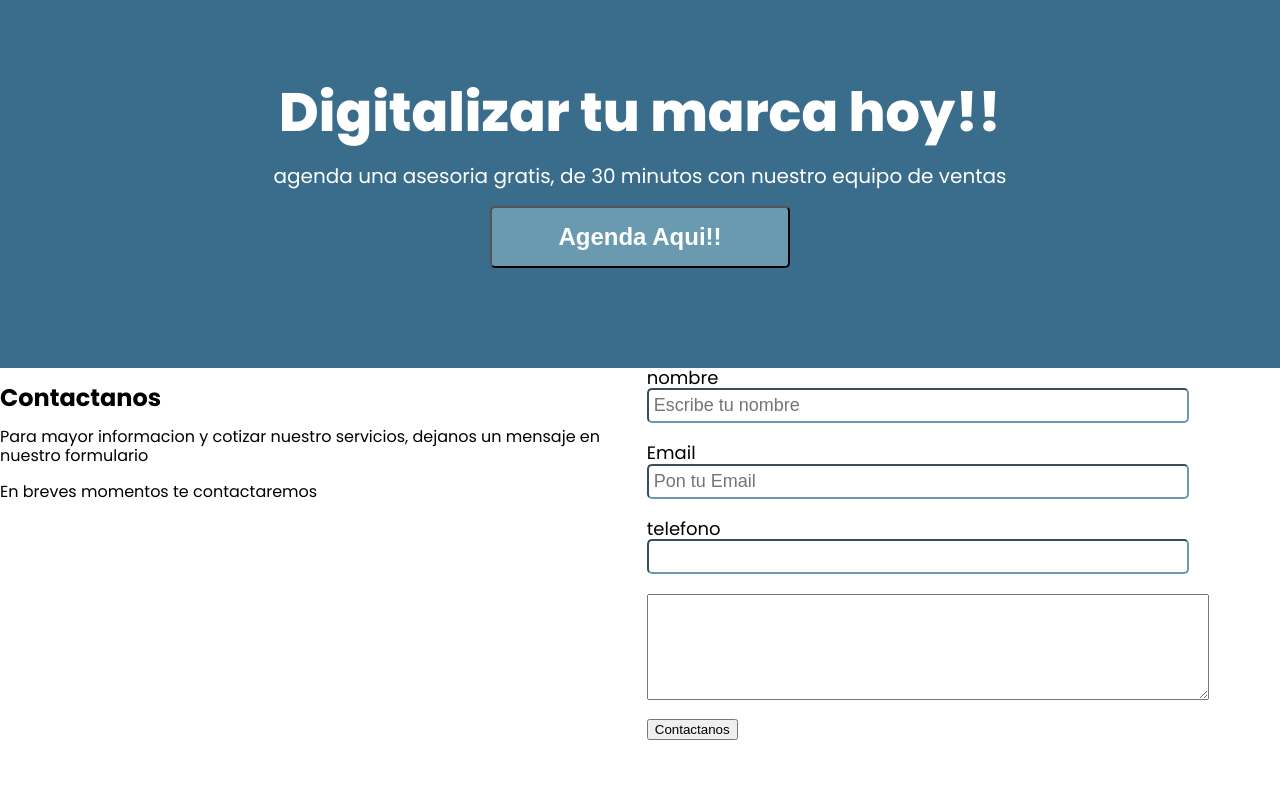
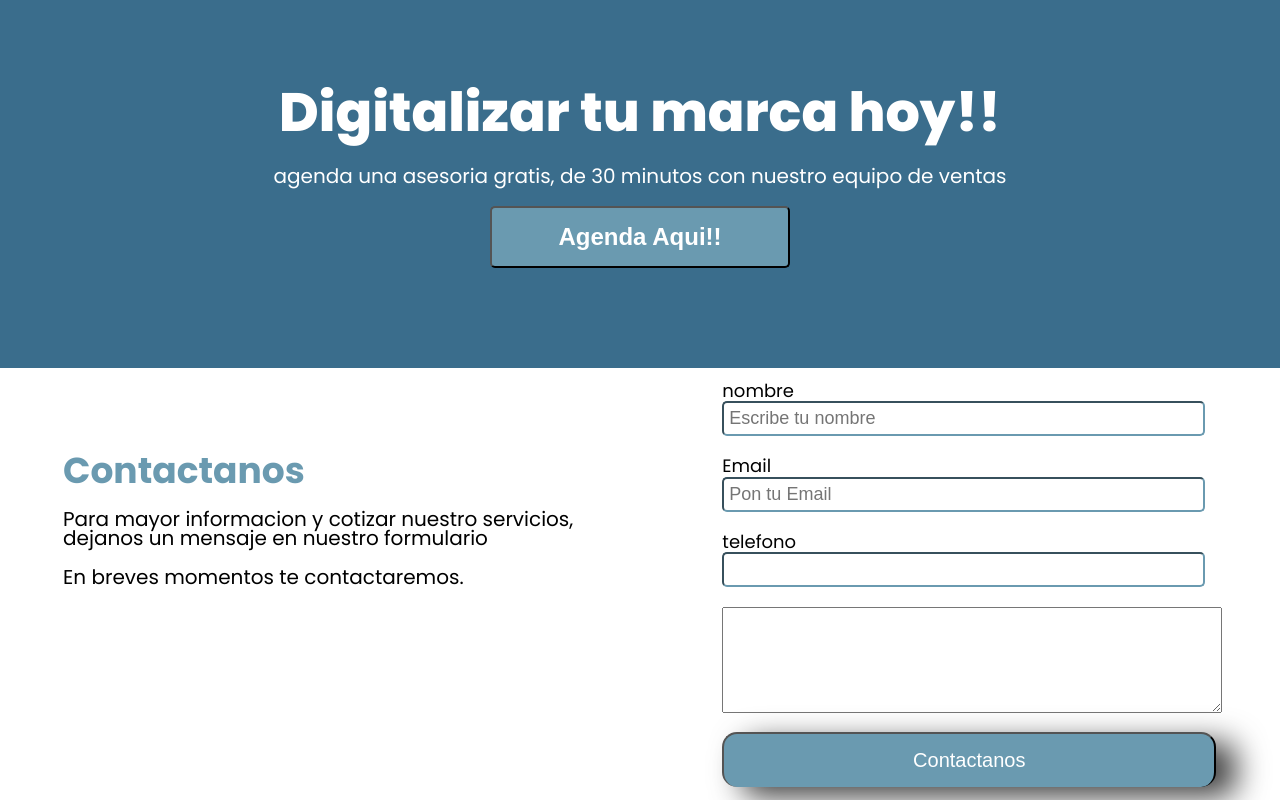
Before and after one commit to Urikrhe/Visionwork2.0, a plain HTML site: page index2.html in a window 1280 px wide. Shown: the part 798-1598 px from the top of the page. Before the commit the page ends 1538 px from the top, so only its background shows below. Drawn offline with Linux system fonts and the light colour scheme.

Commit message:
update sitio

```diff
--- a/assets/css/apariencia.css
+++ b/assets/css/apariencia.css
@@ -242,10 +242,12 @@ font-weight: 800;
 /*ccs seccion contacto*/
 
 .contacto{
+    padding: 10px;
     display: grid;
     grid-template-columns: auto auto;
     width: 94%;
     grid-gap: 20px;
+    margin: 3px;
 }
 .right-colmn input[type="text"],[type="tel"],[type="email"]{
     width: 95%;
@@ -268,3 +270,23 @@ font-weight: 800;
     color: var(--black);
     margin-bottom: 15px;
 }
+.submit{
+    padding: 15px;
+    font-size: 20px;
+    background-color: var(--blue-claro);
+    border-radius: 15px;
+    border-bottom: 10px;
+    color: var(--white);
+-webkit-box-shadow: 20px 10px 31px 0px rgba(0,0,0,0.75);
+-moz-box-shadow: 20px 10px 31px 0px rgba(0,0,0,0.75);
+box-shadow: 20px 10px 31px 0px rgba(0,0,0,0.75);
+width: 100%;
+}
+.contacto h2{
+    font-size: 36px;
+    color: var(--blue-claro);
+}
+.contacto p{
+    font-size: 20px;
+
+}
--- a/index2.html
+++ b/index2.html
@@ -67,10 +67,10 @@
         </section>
 
 <section class="contacto">
-    <article class="left.colmn">
+    <article class="left.colmn padding-50px">
         <h2> Contactanos</h2>
         <p> Para mayor informacion y cotizar nuestro servicios, dejanos un mensaje en nuestro formulario</p>
-        <p> En breves momentos te contactaremos</p>
+        <p> En breves momentos te contactaremos.</p>
 
     </article>
     <article class="right-colmn">
@@ -84,7 +84,7 @@
            <textarea rows="5" name="mensaje" maxlength="250">
 
            </textarea>
-           <input type="submit" value="Contactanos">
+           <input type="submit" value="Contactanos" class="submit">
         </form> <!---etiqueta de apertura de formularios--->
 
     </article>
```
